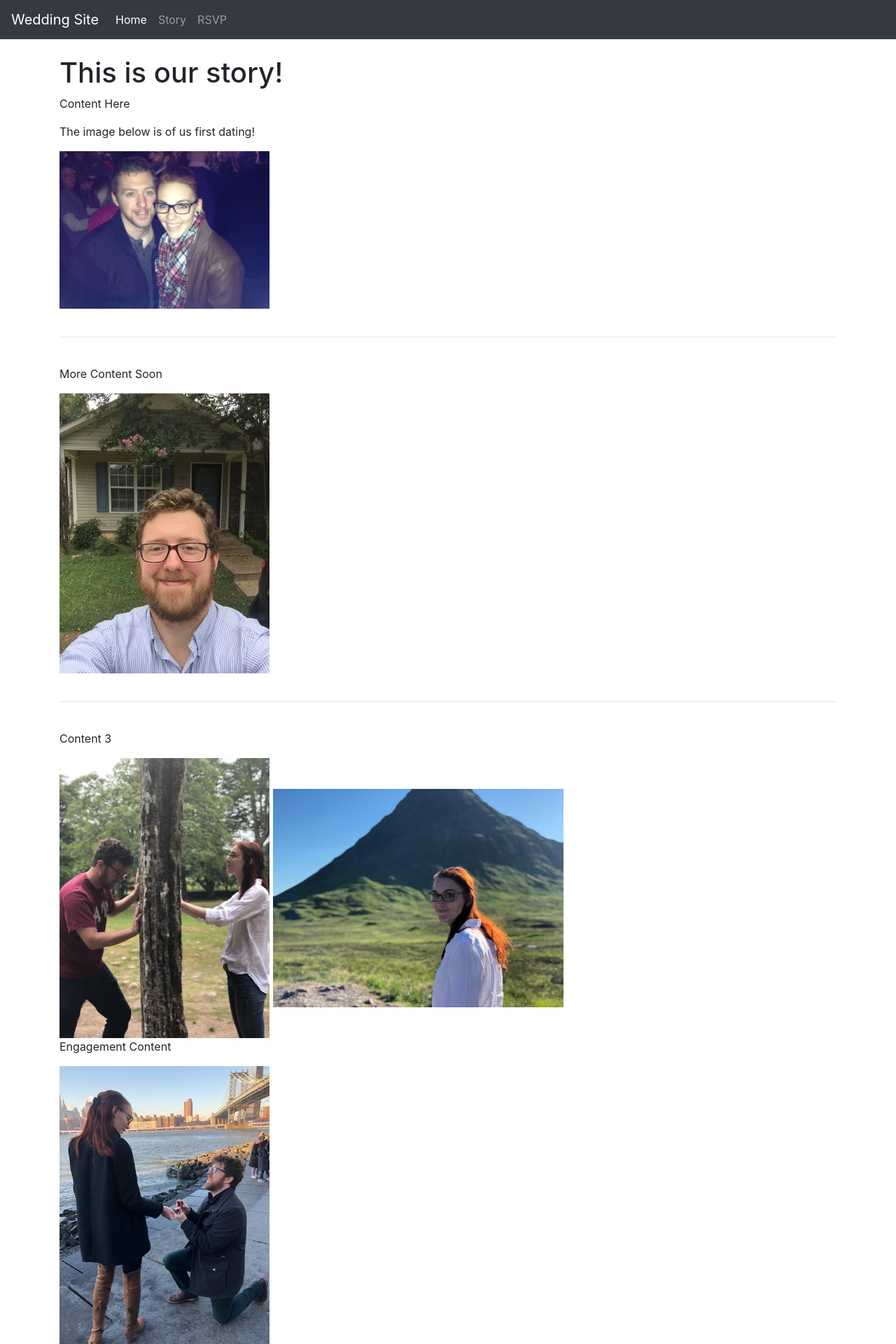
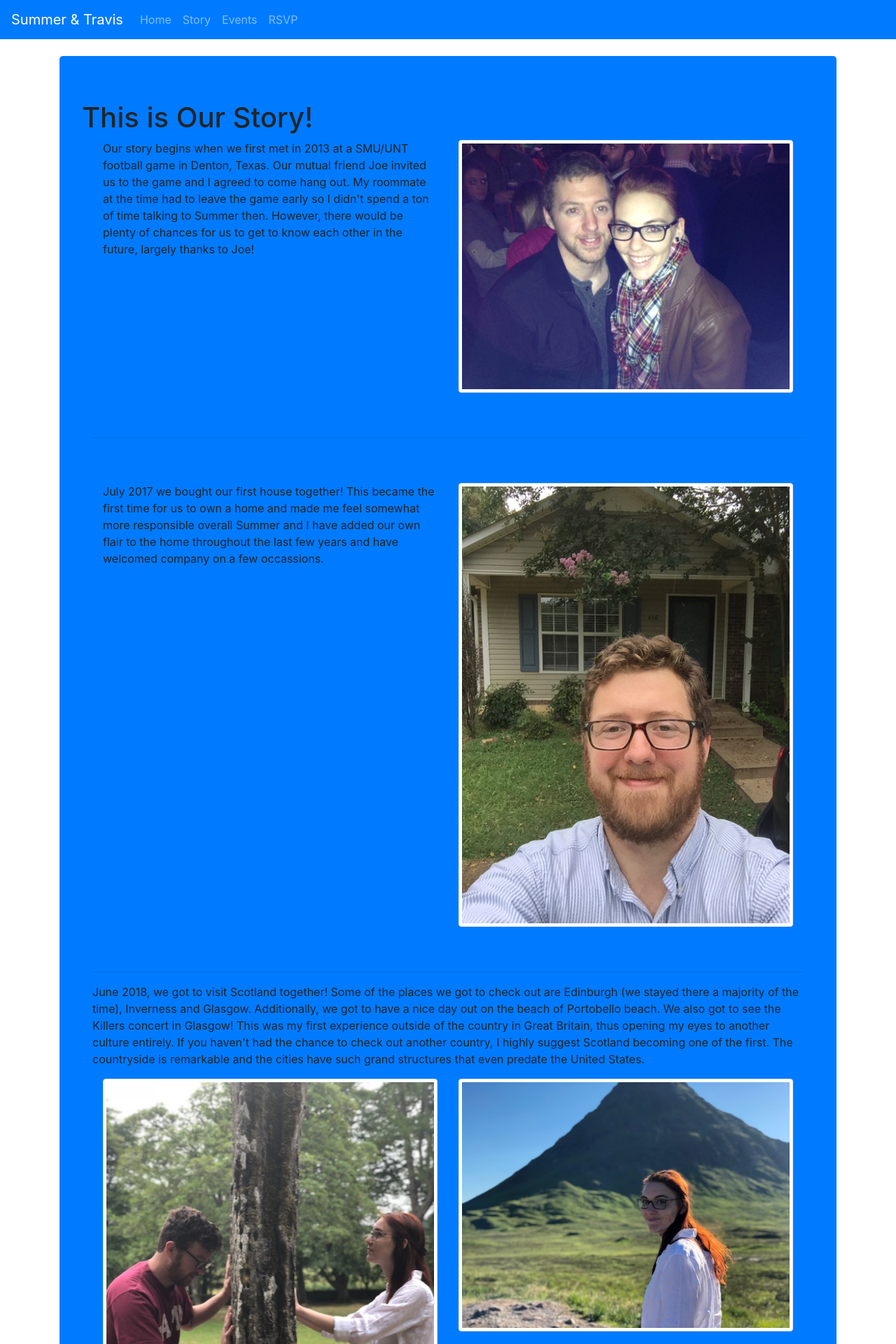
Before and after one commit to tlcowart/weddingsite, a Flask app: page /story in a window 1280 px wide. Shown: the top 1920 px of the page at 70% size. Run offline with Flask 2, Linux system fonts and the light colour scheme; some libraries are stand-ins or nearby versions.

Commit message:
Add files via upload

```diff
--- a/templates/base.html
+++ b/templates/base.html
@@ -5,22 +5,25 @@
 	<meta name="viewport" content="width=device-width, initial-scale=1.0">
 	<meta http-equiv="X-UA-Compatible" content="ie=edge">
 	<link rel="stylesheet" href="https://stackpath.bootstrapcdn.com/bootstrap/4.3.1/css/bootstrap.min.css" integrity="sha384-ggOyR0iXCbMQv3Xipma34MD+dH/1fQ784/j6cY/iJTQUOhcWr7x9JvoRxT2MZw1T" crossorigin="anonymous">
-
+	<link rel="stylesheet" href="{{ url_for('static', filename='css/base.css') }}">
 	{% block head  %} {% endblock %}
 </head>
 <body>
-    <nav class="navbar navbar-expand-md navbar-dark bg-dark mb-4">
-      <a class="navbar-brand" href="/">Wedding Site</a>
+    <nav class="navbar navbar-expand-md navbar-dark bg-primary mb-4">
+      <a class="navbar-brand" href="/">Summer & Travis</a>
       <button class="navbar-toggler" type="button" data-toggle="collapse" data-target="#navbarCollapse" aria-controls="navbarCollapse" aria-expanded="false" aria-label="Toggle navigation">
         <span class="navbar-toggler-icon"></span>
       </button>
       <div class="collapse navbar-collapse" id="navbarCollapse">
         <ul class="navbar-nav mr-auto">
-          <li class="nav-item active">
-            <a class="nav-link" href="/">Home<span class="sr-only">(current)</span></a>
+          <li class="nav-item">
+            <a class="nav-link" href="/">Home</a>
           </li>
-		  <li class="nav-item">
+		      <li class="nav-item">
             <a class="nav-link" href="/story">Story</a>
+          </li>
+          <li class="nav-item">
+            <a class="nav-link" href="/Events">Events</a>
           </li>
           <li class="nav-item">
             <a class="nav-link" href="/rsvp">RSVP</a>
--- a/templates/rsvp.html
+++ b/templates/rsvp.html
@@ -2,13 +2,12 @@
 
 {% block head  %}
 <title>New RSVP</title>
+<link rel="stylesheet" href="{{ url_for('static', filename='css/rsvp.css') }}">
 {% endblock %}
 
 {% block body  %}
 <h1>New RSVP</h1>
 
-	<hr>
-	<h2>Create New RSVP!</h2>
 	<form action='/rsvp' method='POST'>
 		<label for="name">Name</label>
 		<input class="form-control" type="text" name='name' id='name' placeholder="Enter Name" aria-label="Enter Name">
--- a/templates/story.html
+++ b/templates/story.html
@@ -1,37 +1,100 @@
 {% extends 'base.html' %}
 
 {% block head  %}
+<link rel="stylesheet" type="text/css" href="{{url_for('static',filename='css/story.css')}}">
 <title>Story</title>
 {% endblock %}
 
 {% set path = url_for('.static',filename='images/photos') %}
 {% block body  %}
-<h1>This is our story!</h1>
-<p>Content Here</p>
-<p>The image below is of us first dating!
-<div class="image center-left">
-  <img width=300 src="{{ path }}/1styr.jpg" />
+<div class="jumbotron bg-primary">
+<h1 class="story">This is Our Story!</h1>
+    <div class="col-sm-12 mx-auto">
+		<div class="container">
+			<div class="row">
+					<br>
+					<hr>
+					<div class="col-md-6 col-sm-6 col-xs-4">
+							<p class="begin">Our story begins when we first met in 2013 at a SMU/UNT football game in Denton, Texas.
+							Our mutual friend Joe invited us to the game and I agreed to come hang out.
+							My roommate at the time had to leave the game early so I didn't spend a ton of time talking to Summer then.
+							However, there would be plenty of chances for us to get to know each other in the future, largely thanks to Joe!
+						</p>
+					<br>
 					</div>
+					<div class="col-md-6 col-sm-6 col-xs-4">
+						<img src="{{ path }}/1styr.jpg" class="img-thumbnail"/>
+					</div>
+
+
+			</div>
+		</div>
+			<br>
 			<br>
 			<hr>
 			<br>
-<p>More Content Soon</p>
-<div class="image">
-  <img width=300 src="{{ path }}/house.jpg" />
+			<br>
+		<div class="container">
+			<div class="row">
+				<div class="col-md-6 col-sm-6 col-xs-4">
+					<p class="house">July 2017 we bought our first house together!
+						This became the first time for us to own a home and made me feel somewhat more responsible overall
+						Summer and I have added our own flair to the home throughout the last few years and have welcomed company
+					    on a few occassions.   </p>
 				</div>
+			<br>
+			<br>
+			<br>
+			<br>
+			<br>
+				<div class="col-md-6 col-sm-6 col-xs-4">
+					<img src="{{ path }}/house.jpg"  class="img-thumbnail" />
+				</div>
+			</div>
+		</div>
+				<br>
+				<br>
+				<hr>
+			<p class="Scotland">June 2018, we got to visit Scotland together! Some of the places we got to check out are Edinburgh (we stayed there a majority of the time), Inverness and Glasgow.
+			Additionally, we got to have a nice day out on the beach of Portobello beach. We also got to see the Killers concert in Glasgow! This was my first experience outside of the country in Great Britain,
+			thus opening my eyes to another culture entirely. If you haven't had the chance to check out another country,
+			I highly suggest Scotland becoming one of the first. The countryside is remarkable and the cities have such
+		    grand structures that even predate the United States.</p>
+			 <div class="container">
+					<div class="row">
+						<div class="col-md-6 col-sm-6 col-xs-4">
+							<img src="{{ path }}/inverness_wall.jpg" class="img-thumbnail"/>
+						</div>
+					<div class="col-md-6 col-sm-6 col-xs-4">
+							<img src="{{ path }}/inverness.jpg" class="img-thumbnail"/>
+				</div>
+			   </div>
+			 </div>
+				<br>
 				<br>
 				<hr>
 				<br>
-<p>Content 3</p>
-<div class="image-row">
-  <img width=300 src="{{ path }}/inverness_wall.jpg" />
-  <img width=415 src="{{ path }}/inverness.jpg" />
+				<br>
+
+			<div class="container">
+				<div class="row">
+					<div class="col-md-6 col-sm-6 col-xs-4">
+						<p class="engagement">December 31st, 2019, I finally got on one knee in Brooklyn, New York and popped the question! I had help from Joe and Kathryn planning out the engagement,
+						getting the ring, all of it. The location was the Brooklyn Bridge Park, somewhere that Joe and Kathryn suggested and worked out perfectly!
+						</p>
 					</div>
-<p>Engagement Content</p>
-<div class ="image">
-    <img width=300 src="{{ path }}/engagement.jpg"  />
+					<br>
+					<br>
+					<br>
+					<br>
+					<div class="col-md-6 col-sm-6 col-xs-4">
+						<img src="{{ path }}/engagement.jpg" class="img-thumbnail" />
 					</div>
-
-
+					<br>
+					<br>
+				</div>
+			</div>
+	</div>
+</div> <!-- jumbotron -->
 
 {% endblock %}
```
Also changed, not shown: templates/Events.html (added, +10 -0 lines), templates/index.html (+7 -11 lines). Lines whose indentation alone changed are shown as unchanged.
